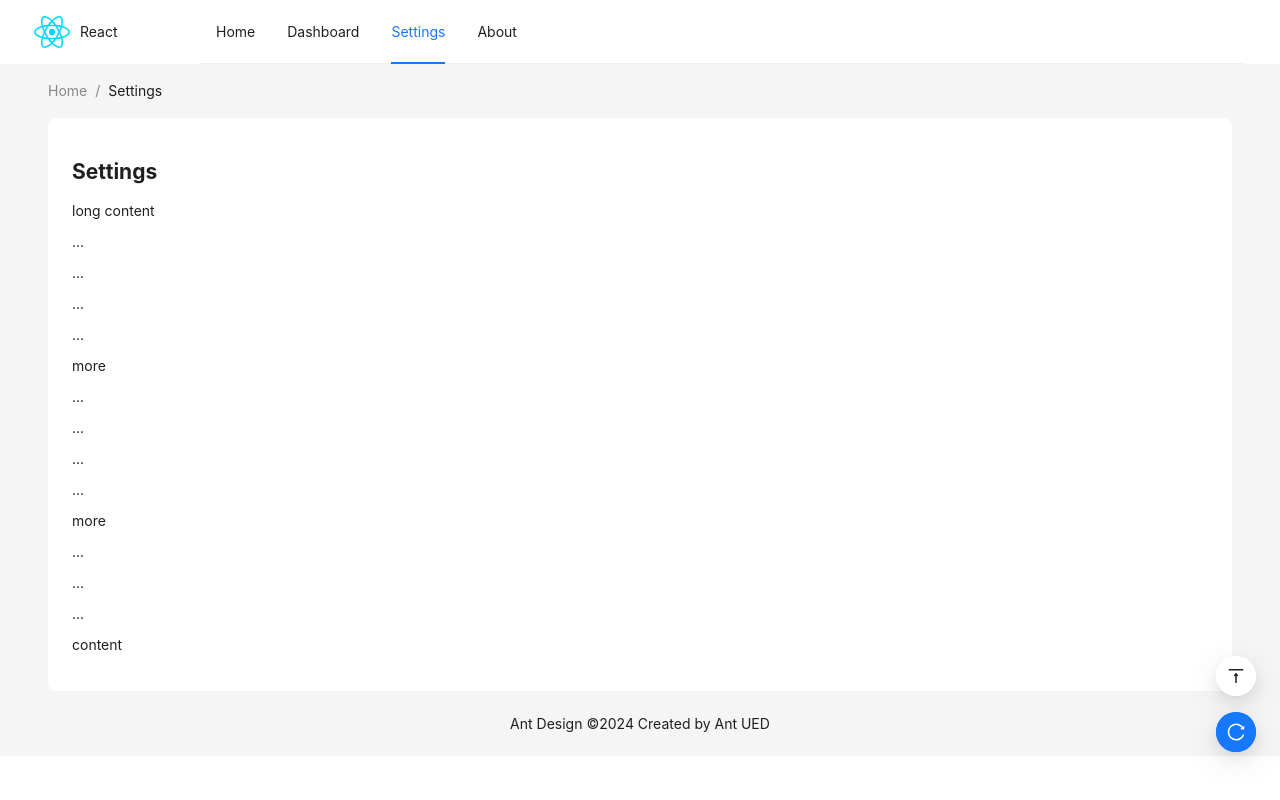
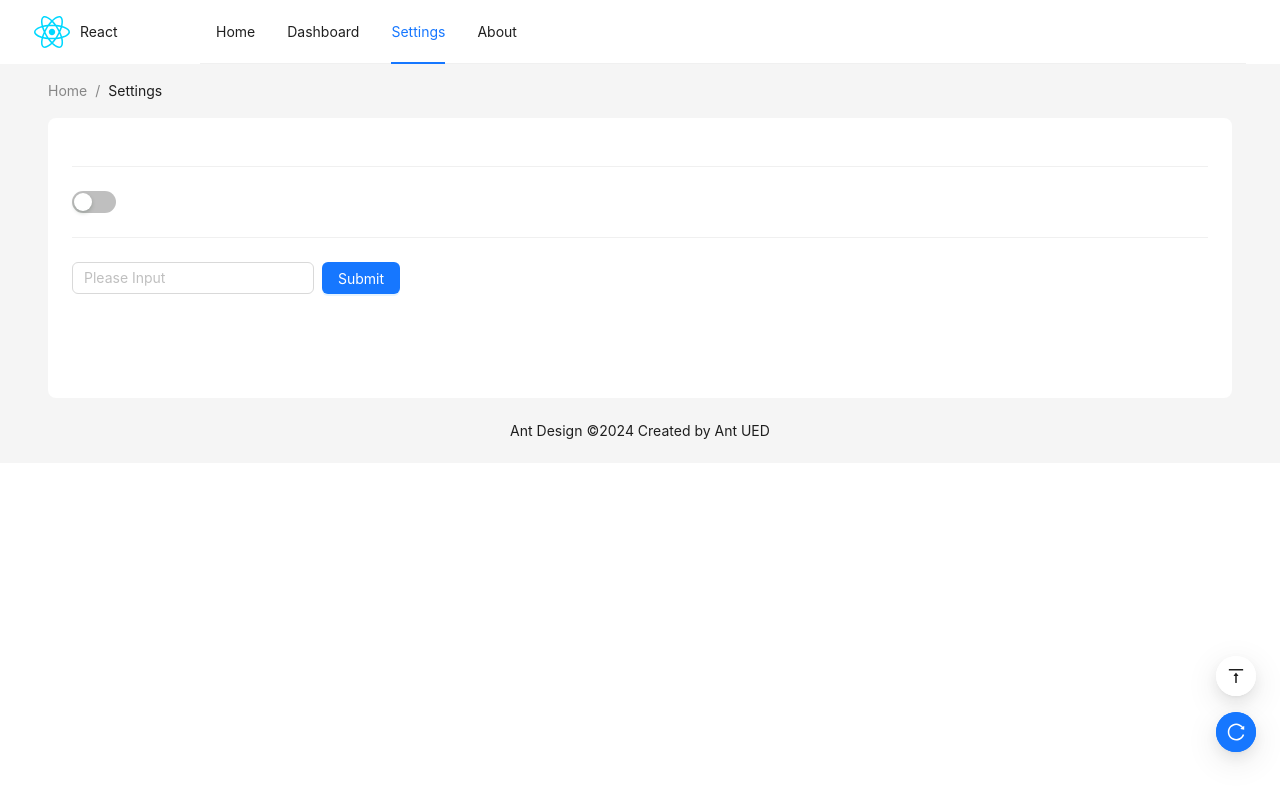
Before and after one commit to cworld1/novel-analysis, a React (Vite) app in the folder web/: page /settings in a window 1280 px wide. Built offline with nearby package versions, Linux system fonts and the light colour scheme.

Commit message:
feat(components): :sparkles: add gloabal dark settings

```diff
--- a/web/src/App.tsx
+++ b/web/src/App.tsx
@@ -1,16 +1,17 @@
 import React from "react";
 import { BrowserRouter as Router } from "react-router-dom";
 // Antd
-import { FloatButton, Layout, theme } from "antd";
-const { Header } = Layout;
+import { FloatButton, Layout } from "antd";
+import { ReloadOutlined } from "@ant-design/icons";
 // Components
 import TopAppBar from "./components/TopAppBar";
 import { RouteContent } from "./components/Routes";
-import { ReloadOutlined } from "@ant-design/icons";
+import { ThemeProvider } from "./components/ThemeProvider";
 
 const App: React.FC = () => {
   return (
     <Router>
+      <ThemeProvider>
         <Layout>
           {/* Header */}
           <TopAppBar />
@@ -27,6 +28,7 @@ const App: React.FC = () => {
             tooltip={<div>Reload</div>}
           />
         </FloatButton.Group>
+      </ThemeProvider>
     </Router>
   );
 };
--- /dev/null
+++ b/web/src/components/ThemeProvider.tsx
@@ -0,0 +1,31 @@
+import React, { useState } from "react";
+import { ConfigProvider, theme } from "antd";
+import { MapToken } from "antd/es/theme/interface";
+
+export const ThemeContext = React.createContext({
+  currentTheme: "light",
+  setCurrentTheme: (_theme: "light" | "dark") => {},
+});
+
+export interface ThemeState {
+  currentTheme: MapToken;
+}
+
+export const ThemeProvider = ({ children }: { children: React.ReactNode }) => {
+  const [currentTheme, setCurrentTheme] = useState<"light" | "dark">("light");
+
+  return (
+    <ThemeContext.Provider value={{ currentTheme, setCurrentTheme }}>
+      <ConfigProvider
+        theme={{
+          algorithm:
+            currentTheme === "light"
+              ? theme.defaultAlgorithm
+              : theme.darkAlgorithm,
+        }}
+      >
+        {children}
+      </ConfigProvider>
+    </ThemeContext.Provider>
+  );
+};
--- a/web/src/pages/CommonSettings.tsx
+++ b/web/src/pages/CommonSettings.tsx
@@ -1,24 +1,35 @@
-import React from 'react';
+import React, { useContext } from "react";
 
-const SettingsPage: React.FC = () => (
-  <div>
-    <h2>Settings</h2>
-    <p>long content</p>
-    <p>...</p>
-    <p>...</p>
-    <p>...</p>
-    <p>...</p>
-    <p>more</p>
-    <p>...</p>
-    <p>...</p>
-    <p>...</p>
-    <p>...</p>
-    <p>more</p>
-    <p>...</p>
-    <p>...</p>
-    <p>...</p>
-    <p>content</p>
-  </div>
-);
+import {
+  Button,
+  Space,
+  Input,
+  ColorPicker,
+  Divider,
+  Switch,
+  theme,
+} from "antd";
+import { ThemeContext } from "../components/ThemeProvider";
+
+const SettingsPage: React.FC = () => {
+  const { currentTheme, setCurrentTheme } = useContext(ThemeContext);
+  return (
+    <>
+      {/* <ColorPicker showText value={color} onChangeComplete={} /> */}
+      <Divider />
+      <Space>
+        <Switch
+          checked={currentTheme === "dark"}
+          onChange={(checked) => setCurrentTheme(checked ? "dark" : "light")}
+        />
+      </Space>
+      <Divider />
+      <Space>
+        <Input placeholder="Please Input" />
+        <Button type="primary">Submit</Button>
+      </Space>
+    </>
+  );
+};
 
 export default SettingsPage;
```
Lines whose indentation alone changed are shown as unchanged.
